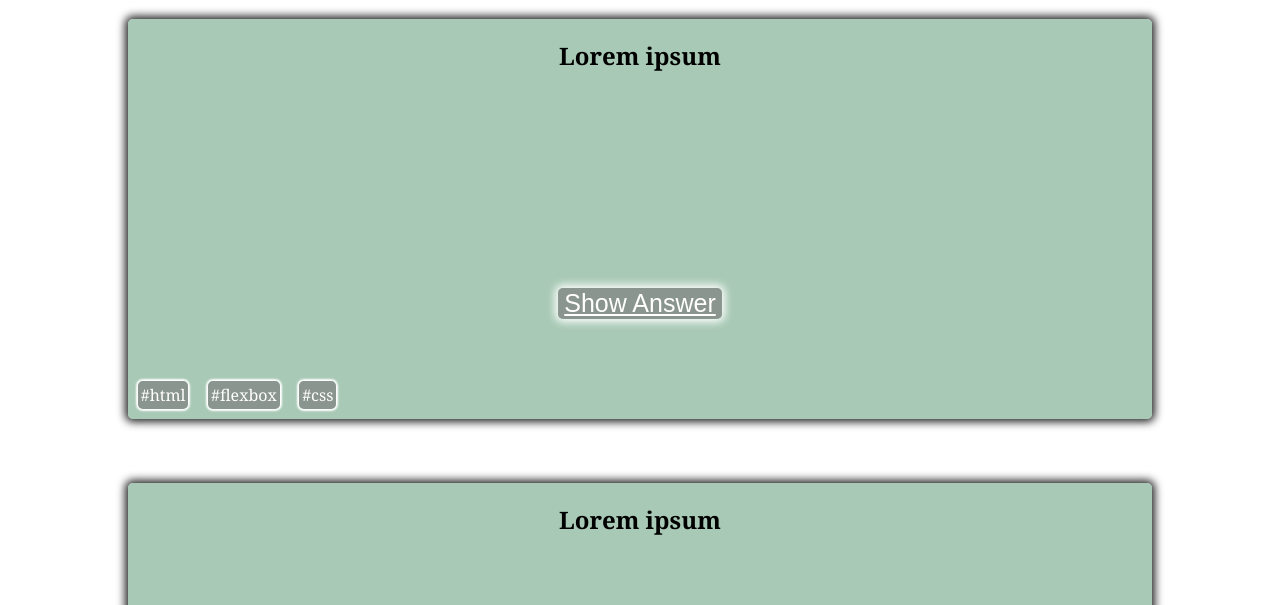
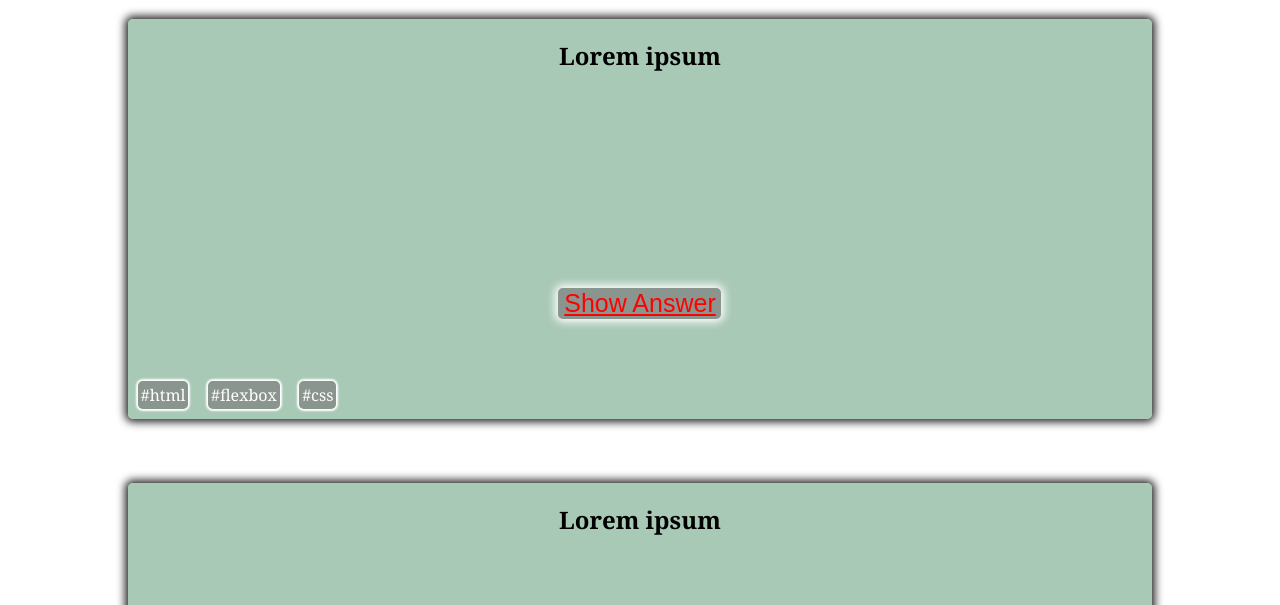
Before and after one commit to FrankSiyli/Quiz_App, a plain HTML site: page index.html in a window 1280 px wide. In both pictures the pointer is over the button 640 px from the left and 498 px from the top of the page. Shown: the part 195-800 px from the top of the page. Drawn offline with Linux system fonts and the light colour scheme.

Commit message:
coolTransformationButton

```diff
--- a/styles.css
+++ b/styles.css
@@ -53,6 +53,12 @@
     bottom: 25%;
     cursor: pointer;
     text-decoration: underline;
+    transition: 1s ease-in;
+}
+
+.showAnswerBtn:hover {
+    transform: rotateY(360deg);
+    color: red;
 }
 
 ul {
```
